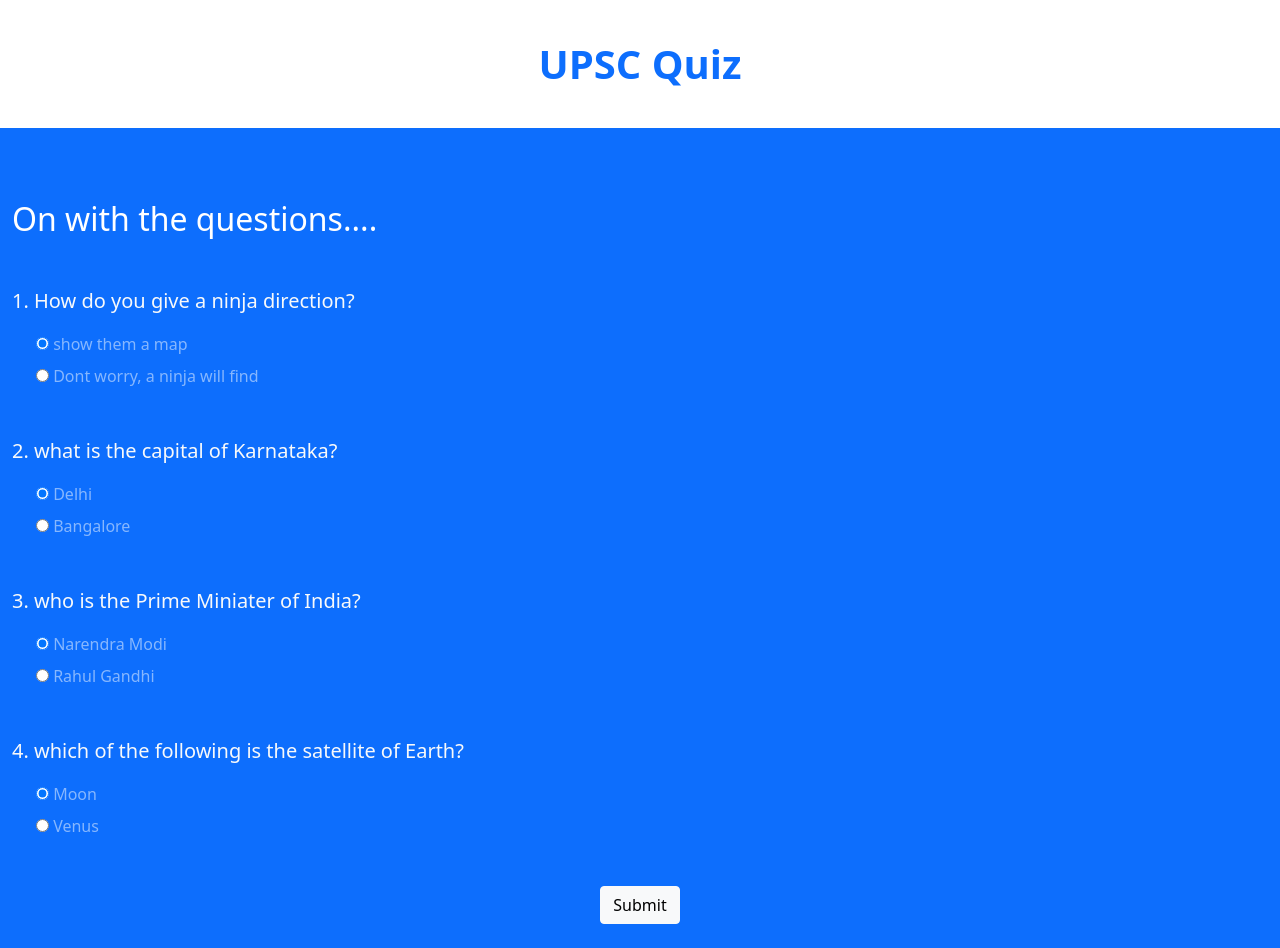
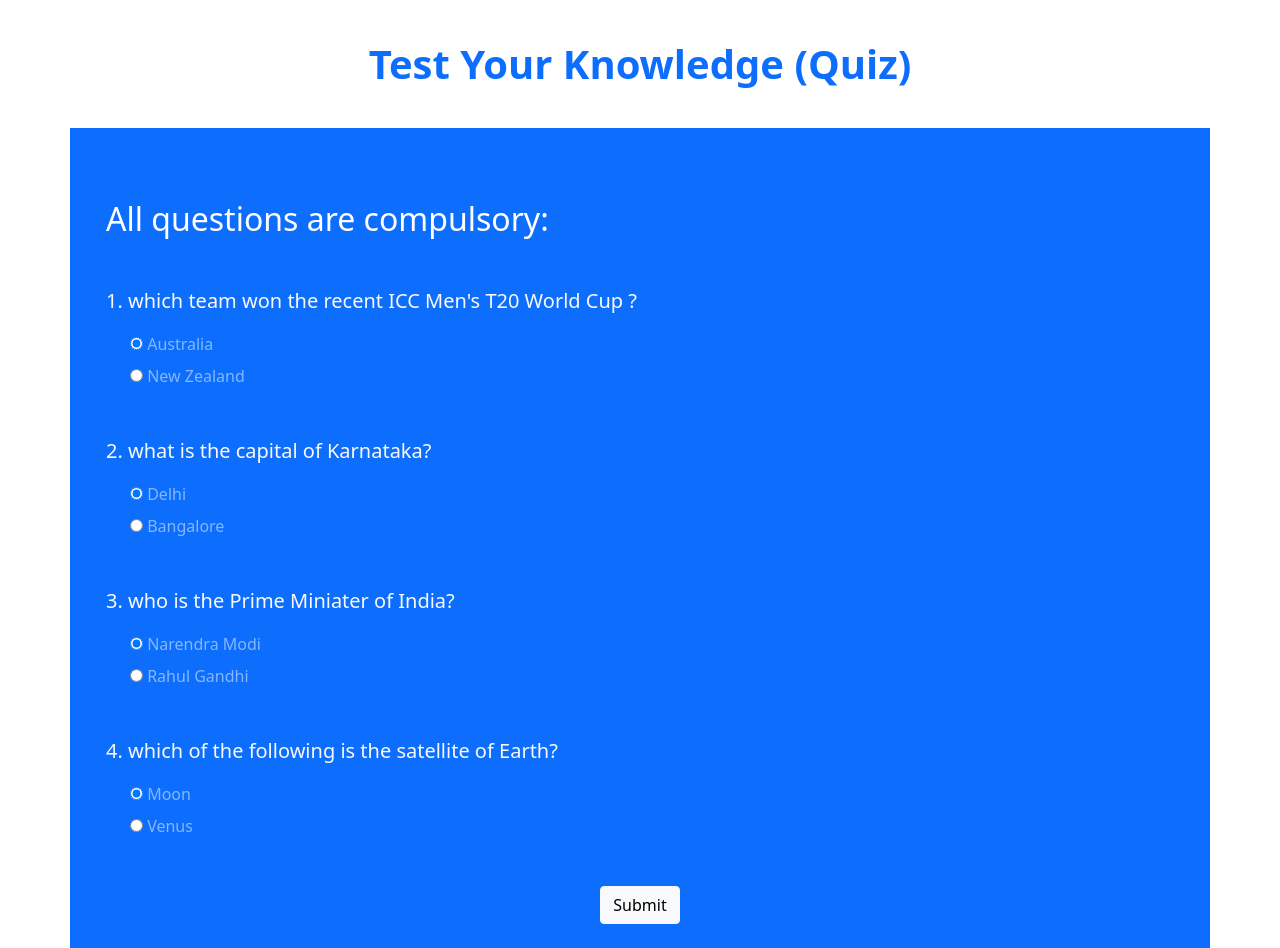
Before and after one commit to Aeroshiva/Dom, a plain HTML site: page module-2/index.html in a window 1280 px wide. Drawn offline with nearby package versions, Linux system fonts and the light colour scheme.

Commit message:
3rd commit

```diff
--- a/module-2/index.html
+++ b/module-2/index.html
@@ -13,30 +13,37 @@
      <!--top section-->
      <div class="intro py-3 bg-white text-center">
         <div class="container-fluid">
-            <h1 class="text-primary fs-1 fw-bolder display-3 my-4">UPSC Quiz</h1>
+            <h1 class="text-primary fs-1 fw-bolder display-3 my-4">Test Your Knowledge (Quiz)</h1>
         </div>
     </div>
+    <div class="container">
+        <div class="row">
           <!--Reult Section-->
-    <div class="result py-4 d-none bg-light text-center">
+          <div class="col result py-4 d-none bg-light text-center">
             <div class="container-fluid lead fs-2 fw-bolder  ">
-            <p>You are<span class="text-primary dispaly-4 p-3">0%</span>ninja</p>
+                <p>Congragulations! You have scored<span class="text-primary dispaly-4 p-3">0%</span>in this Quiz</p>
             </div>
         </div>
+        </div>
+    </div>
+    <div class="container">
+        <div class="row">
         <!-- quiz section-->
-     <div class="quiz py-4 bg-primary">
+            <div class=" col quiz py-4 bg-primary">
                 <div class="container-fluid">
-            <h2 class="my-5 text-white">On with the questions....</h2>
+                    <h2 class="my-5 text-white">All questions are compulsory:</h2>
 
                     <form class="quiz-form text-light">
                         <div class="my-5">
-                    <p class="lead font-weight-normal">1. How do you give a ninja direction?</p>
+                            <p class="lead font-weight-normal">1. which team won the recent ICC Men's T20 World Cup
+                                ?</p>
                             <div class="form-check my-2 text-white-50">
                                 <input type="radio" name="q1" value="A" checked>
-                        <label class="form-check-label">show them a map</label>
+                                <label class="form-check-label">Australia</label>
                             </div>
                             <div class="form-check my-2 text-white-50">
                                 <input type="radio" name="q1" value="B">
-                        <label class="form-check-label">Dont worry, a ninja will find</label>
+                                <label class="form-check-label">New Zealand</label>
                             </div>
                         </div>
                         <div class="my-5">
@@ -78,6 +85,7 @@
                     </form>
                 </div>
             </div>
+       </div>
  <script src="script.js"></script>
 </body>
 </html>
```
Also changed, not shown: 1 other file. Lines whose indentation alone changed are shown as unchanged.
